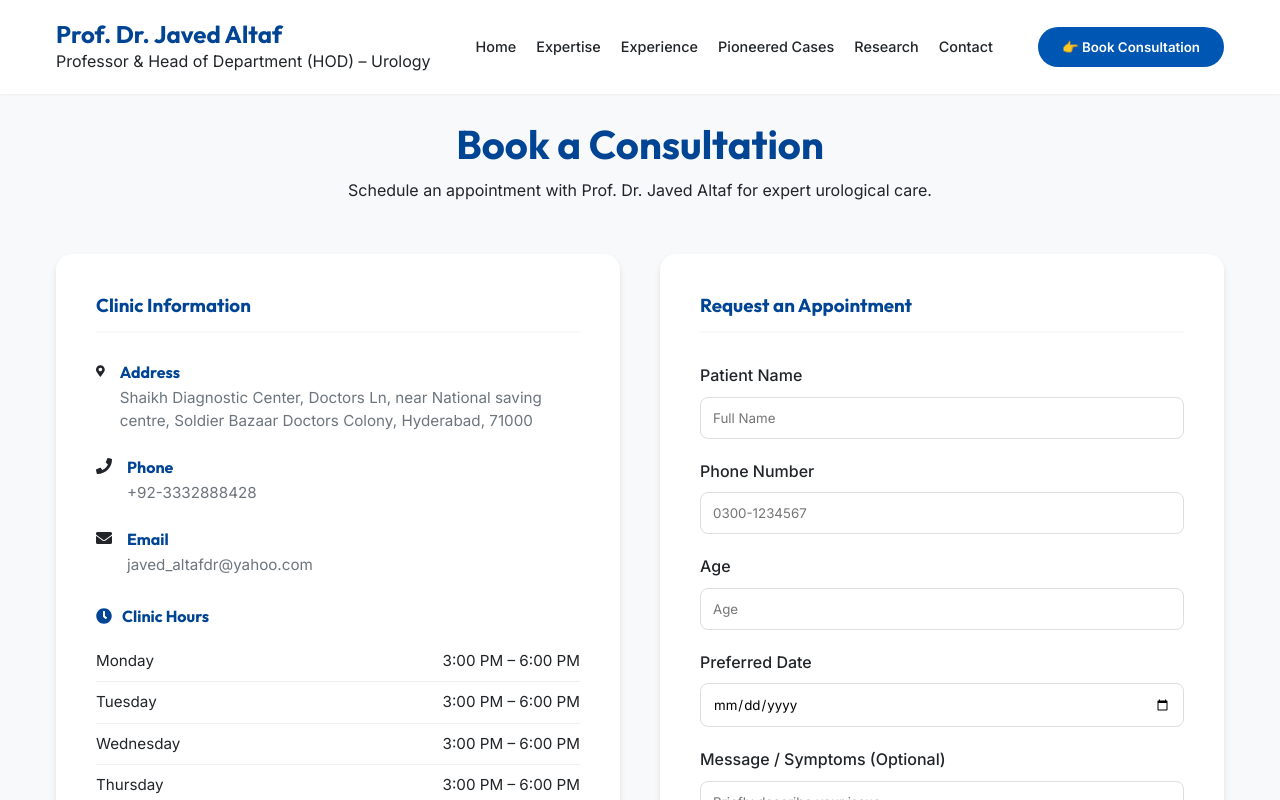
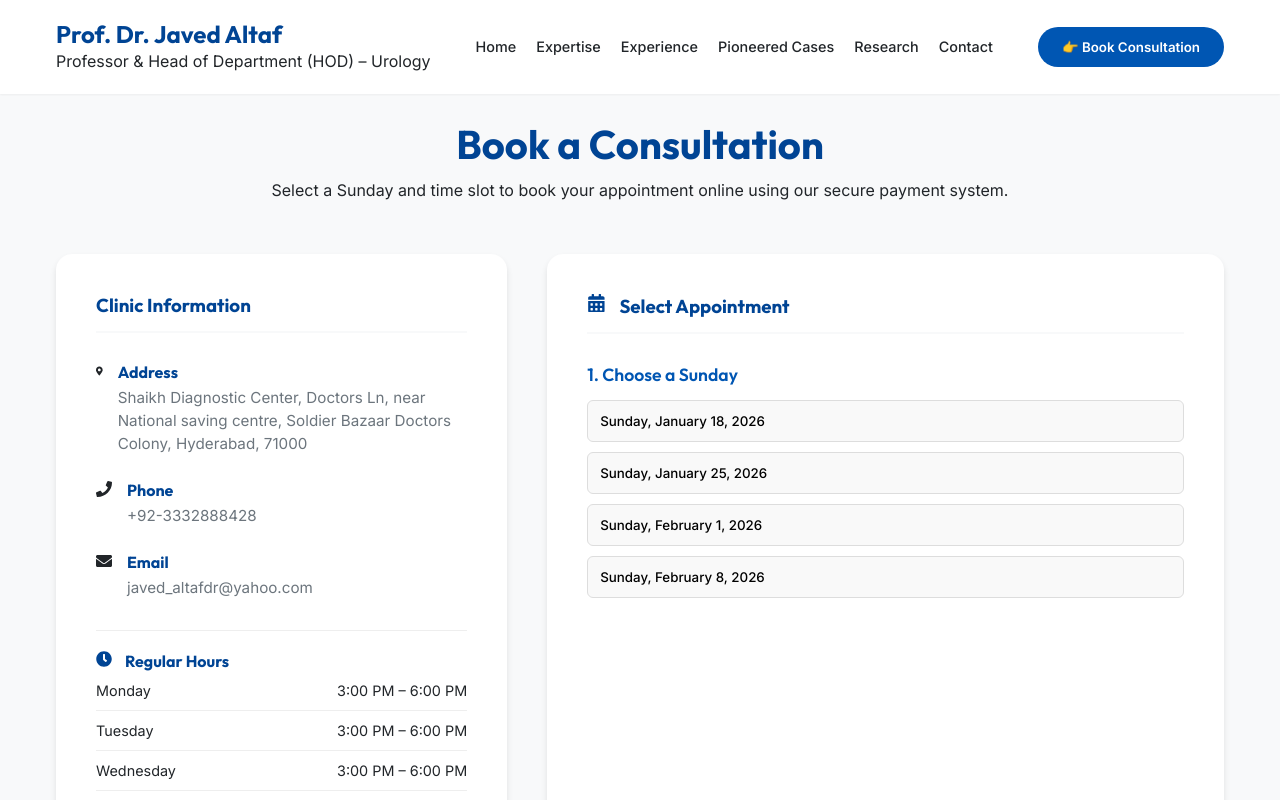
Before and after one commit to M-Nabeegh/altafwebsite, a React (Vite) app: page /booking in a window 1280 px wide. Shown: the top 800 px of the page. Built offline with nearby package versions, Linux system fonts and the light colour scheme.

Commit message:
Feature: Implement Sunday-only booking system with Stripe integration

```diff
--- a/src/pages/BookingPage.jsx
+++ b/src/pages/BookingPage.jsx
@@ -1,11 +1,61 @@
-import React from 'react';
+import React, { useState, useEffect } from 'react';
 import { doctorProfile, clinicHours } from '../data/content';
-import { FaPhone, FaMapMarkerAlt, FaClock, FaEnvelope } from 'react-icons/fa';
+import { FaPhone, FaMapMarkerAlt, FaClock, FaEnvelope, FaCalendarAlt, FaCreditCard } from 'react-icons/fa';
 
 const BookingPage = () => {
-    const handleSubmit = (e) => {
-        e.preventDefault();
-        alert("Thank you for your request. Our team will contact you shortly to confirm your appointment.");
+    const [selectedDate, setSelectedDate] = useState(null);
+    const [selectedSlot, setSelectedSlot] = useState(null);
+    const [availableSundays, setAvailableSundays] = useState([]);
+
+    // Generate upcoming Sundays
+    useEffect(() => {
+        const dates = [];
+        let currentDate = new Date();
+        // Start looking from tomorrow to avoid immediate booking issues or same-day if needed
+        // But user wants "only Sunday".
+
+        while (dates.length < 4) {
+            currentDate.setDate(currentDate.getDate() + 1);
+            if (currentDate.getDay() === 0) { // 0 is Sunday
+                dates.push(new Date(currentDate));
+            }
+        }
+        setAvailableSundays(dates);
+    }, []);
+
+    // Generate 20 min slots from 9:00 to 19:00
+    const generateTimeSlots = () => {
+        const slots = [];
+        let startTime = 9 * 60; // 9:00 AM in minutes
+        const endTime = 19 * 60; // 7:00 PM in minutes
+
+        while (startTime < endTime) {
+            const h = Math.floor(startTime / 60);
+            const m = startTime % 60;
+            const timeString = `${h > 12 ? h - 12 : h}:${m === 0 ? '00' : m} ${h >= 12 ? 'PM' : 'AM'}`;
+            slots.push(timeString);
+            startTime += 20;
+        }
+        return slots;
+    };
+
+    const timeSlots = generateTimeSlots();
+
+    const handleDateSelect = (date) => {
+        setSelectedDate(date);
+        setSelectedSlot(null); // Reset slot on date change
+    };
+
+    const handleSlotSelect = (slot) => {
+        setSelectedSlot(slot);
+    };
+
+    const formatDate = (date) => {
+        return date.toLocaleDateString('en-US', { weekday: 'long', year: 'numeric', month: 'long', day: 'numeric' });
+    };
+
+    const handleProceedToPayment = () => {
+        window.open('https://buy.stripe.com/test_eVq4gza9yfge8Tl3d45ZC00', '_blank');
     };
 
     return (
@@ -13,40 +63,27 @@ const BookingPage = () => {
             <div className="container">
                 <div className="booking-header text-center">
                     <h1>Book a Consultation</h1>
-                    <p>Schedule an appointment with Prof. Dr. Javed Altaf for expert urological care.</p>
+                    <p>Select a Sunday and time slot to book your appointment online using our secure payment system.</p>
                 </div>
 
                 <div className="booking-grid">
-                    {/* Contact Information & Schedule */}
+                    {/* Clinic Info (Existing) */}
                     <div className="info-card">
                         <h3>Clinic Information</h3>
-
                         <div className="info-item">
                             <FaMapMarkerAlt className="icon" />
-                            <div>
-                                <h4>Address</h4>
-                                <p>{doctorProfile.address}</p>
-                            </div>
+                            <div><h4>Address</h4><p>{doctorProfile.address}</p></div>
                         </div>
-
                         <div className="info-item">
                             <FaPhone className="icon" />
-                            <div>
-                                <h4>Phone</h4>
-                                <p>{doctorProfile.phone}</p>
-                            </div>
+                            <div><h4>Phone</h4><p>{doctorProfile.phone}</p></div>
                         </div>
-
                         <div className="info-item">
                             <FaEnvelope className="icon" />
-                            <div>
-                                <h4>Email</h4>
-                                <p>{doctorProfile.email}</p>
-                            </div>
+                            <div><h4>Email</h4><p>{doctorProfile.email}</p></div>
                         </div>
-
                         <div className="schedule-section">
-                            <h4><FaClock style={{ marginRight: '10px' }} /> Clinic Hours</h4>
+                            <h4><FaClock style={{ marginRight: '10px' }} /> Regular Hours</h4>
                             <ul className="hours-list">
                                 {clinicHours.map((slot, index) => (
                                     <li key={index} className="hours-item">
@@ -58,32 +95,60 @@ const BookingPage = () => {
                         </div>
                     </div>
 
-                    {/* Booking Form */}
-                    <div className="form-card">
-                        <h3>Request an Appointment</h3>
-                        <form onSubmit={handleSubmit}>
-                            <div className="form-group">
-                                <label>Patient Name</label>
-                                <input type="text" placeholder="Full Name" required />
+                    {/* New Booking Flow */}
+                    <div className="form-card booking-flow">
+                        <h3><FaCalendarAlt className="mr-2" style={{ marginRight: '10px' }} /> Select Appointment</h3>
+
+                        {/* Step 1: Date Selection */}
+                        <div className="step-section">
+                            <h4>1. Choose a Sunday</h4>
+                            <div className="date-options">
+                                {availableSundays.map((date, index) => (
+                                    <button
+                                        key={index}
+                                        className={`date-btn ${selectedDate === date ? 'active' : ''}`}
+                                        onClick={() => handleDateSelect(date)}
+                                    >
+                                        {formatDate(date)}
+                                    </button>
+                                ))}
                             </div>
-                            <div className="form-group">
-                                <label>Phone Number</label>
-                                <input type="tel" placeholder="0300-1234567" required />
+                        </div>
+
+                        {/* Step 2: Time Selection */}
+                        {selectedDate && (
+                            <div className="step-section slide-down">
+                                <h4>2. Choose a Time Slot (20 mins)</h4>
+                                <div className="time-grid">
+                                    {timeSlots.map((slot, index) => (
+                                        <button
+                                            key={index}
+                                            className={`time-btn ${selectedSlot === slot ? 'active' : ''}`}
+                                            onClick={() => handleSlotSelect(slot)}
+                                        >
+                                            {slot}
+                                        </button>
+                                    ))}
+                                </div>
                             </div>
-                            <div className="form-group">
-                                <label>Age</label>
-                                <input type="number" placeholder="Age" required />
+                        )}
+
+                        {/* Step 3: Payment */}
+                        {selectedDate && selectedSlot && (
+                            <div className="step-section slide-down text-center payment-section">
+                                <div className="summary-box">
+                                    <h5>Booking Summary</h5>
+                                    <p><strong>Date:</strong> {formatDate(selectedDate)}</p>
+                                    <p><strong>Time:</strong> {selectedSlot}</p>
+                                    <p><strong>Consultation Fee:</strong> {doctorProfile.bookingFee}</p>
+                                </div>
+
+                                <button className="btn btn-primary btn-lg btn-payment" onClick={handleProceedToPayment}>
+                                    <FaCreditCard className="mr-2" style={{ marginRight: '8px' }} /> Proceed to Payment
+                                </button>
+                                <p className="secure-text"><small>Functionality powered by Stripe. Secure Payment.</small></p>
                             </div>
-                            <div className="form-group">
-                                <label>Preferred Date</label>
-                                <input type="date" required />
-                            </div>
-                            <div className="form-group">
-                                <label>Message / Symptoms (Optional)</label>
-                                <textarea rows="4" placeholder="Briefly describe your issue..."></textarea>
-                            </div>
-                            <button type="submit" className="btn btn-primary btn-block">Submit Request</button>
-                        </form>
+                        )}
                     </div>
                 </div>
             </div>
@@ -107,7 +172,7 @@ const BookingPage = () => {
 
                 .booking-grid {
                     display: grid;
-                    grid-template-columns: 1fr 1fr;
+                    grid-template-columns: 1fr 1.5fr; /* Gave more space to booking column */
                     gap: 40px;
                 }
 
@@ -149,15 +214,10 @@ const BookingPage = () => {
                     line-height: 1.5;
                 }
 
-                .schedule-section h4 {
-                    color: var(--primary-dark);
-                    margin: 30px 0 15px;
-                    display: flex;
-                    align-items: center;
-                }
-
-                .hours-list {
-                    list-style: none;
+                .schedule-section {
+                    margin-top: 30px;
+                    padding-top: 20px;
+                    border-top: 1px solid #eee;
                 }
 
                 .hours-item {
@@ -165,52 +225,126 @@ const BookingPage = () => {
                     justify-content: space-between;
                     padding: 8px 0;
                     border-bottom: 1px solid #eee;
-                    font-size: 0.95rem;
+                    font-size: 0.9rem;
                     color: var(--text-dark);
                 }
 
-                .hours-item:last-child {
-                    border-bottom: none;
+                /* Booking Step Styles */
+                .step-section {
+                    margin-bottom: 30px;
                 }
 
-                .form-group {
-                    margin-bottom: 20px;
+                .step-section h4 {
+                    font-size: 1.1rem;
+                    color: var(--primary-color);
+                    margin-bottom: 15px;
+                    font-weight: 600;
                 }
 
-                .form-group label {
-                    display: block;
-                    margin-bottom: 8px;
-                    font-weight: 500;
-                    color: var(--text-dark);
+                .date-options {
+                    display: grid;
+                    grid-template-columns: 1fr;
+                    gap: 10px;
                 }
 
-                .form-group input, .form-group textarea {
-                    width: 100%;
+                .date-btn {
                     padding: 12px;
                     border: 1px solid #ddd;
-                    border-radius: var(--radius-md);
-                    font-family: inherit;
-                    transition: border-color 0.3s;
+                    background: #f9f9f9;
+                    border-radius: 6px;
+                    font-weight: 500;
+                    text-align: left;
+                    transition: all 0.2s;
+                    cursor: pointer;
                 }
 
-                .form-group input:focus, .form-group textarea:focus {
+                .date-btn:hover {
                     border-color: var(--primary-color);
-                    outline: none;
+                    background: white;
                 }
 
-                .btn-block {
+                .date-btn.active {
+                    background: var(--primary-color);
+                    color: white;
+                    border-color: var(--primary-color);
+                }
+
+                .time-grid {
+                    display: grid;
+                    grid-template-columns: repeat(auto-fill, minmax(100px, 1fr));
+                    gap: 10px;
+                }
+
+                .time-btn {
+                    padding: 8px;
+                    border: 1px solid #ddd;
+                    background: white;
+                    border-radius: 4px;
+                    font-size: 0.9rem;
+                    cursor: pointer;
+                    transition: all 0.2s;
+                }
+
+                .time-btn:hover {
+                    border-color: var(--primary-color);
+                }
+
+                .time-btn.active {
+                    background: var(--accent-color);
+                    color: var(--primary-dark);
+                    border-color: var(--accent-color);
+                    font-weight: 600;
+                }
+
+                .summary-box {
+                    background: #f0fdf4;
+                    padding: 20px;
+                    border-radius: 8px;
+                    border: 1px solid #bbf7d0;
+                    margin-bottom: 20px;
+                    text-align: left;
+                }
+
+                .summary-box h5 {
+                    color: #166534;
+                    margin-bottom: 10px;
+                    font-weight: 700;
+                }
+
+                .summary-box p {
+                    margin-bottom: 5px;
+                    color: #14532d;
+                }
+
+                .btn-payment {
                     width: 100%;
-                    padding: 14px;
-                    font-size: 1rem;
+                    padding: 15px;
+                    font-size: 1.1rem;
+                    font-weight: 700;
+                    display: flex;
+                    align-items: center;
+                    justify-content: center;
+                    gap: 10px;
+                }
+
+                @keyframes slideDown {
+                    from { opacity: 0; transform: translateY(-10px); }
+                    to { opacity: 1; transform: translateY(0); }
+                }
+
+                .slide-down {
+                    animation: slideDown 0.3s ease forwards;
                 }
 
                 @media (max-width: 768px) {
                     .booking-grid {
                         grid-template-columns: 1fr;
                     }
-
                     .booking-page {
                         padding-top: 100px;
+                    }
+                    .time-grid {
+                        grid-template-columns: repeat(3, 1fr);
                     }
                 }
             `}</style>
```
